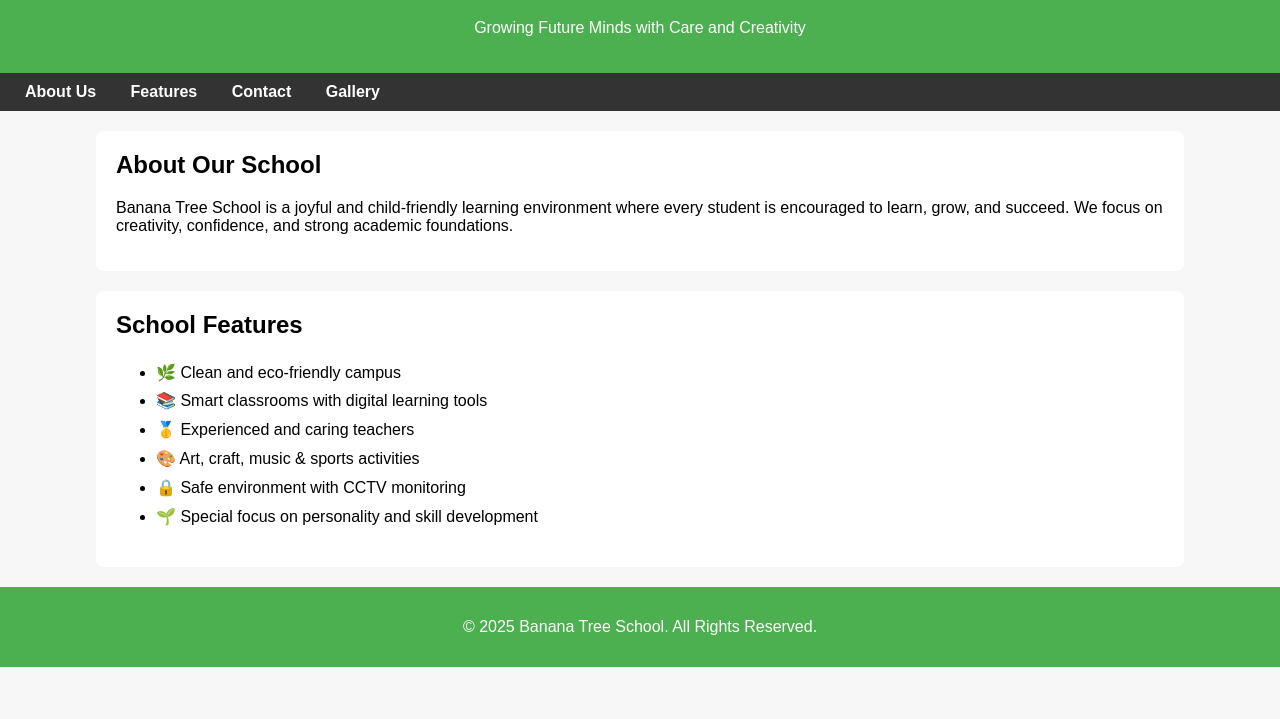
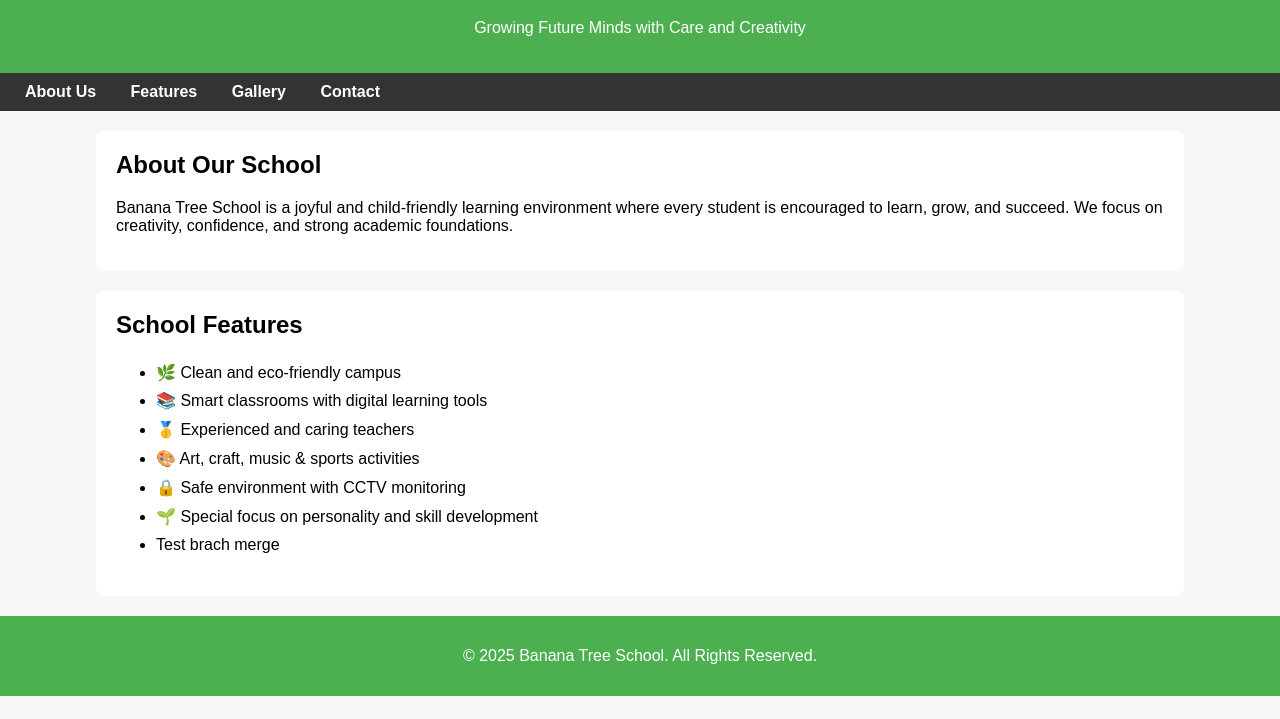
Before and after one commit to InquisitiveGirl/Bananatreemontessaryschool, a plain HTML site: page index.html in a window 1280 px wide. Shown: the part 81-800 px from the top of the page. Drawn offline with Linux system fonts and the light colour scheme.

Commit message:
Gallery order changed
added test merge comment also

```diff
--- a/index.html
+++ b/index.html
@@ -26,8 +26,9 @@
   <nav>
     <a href="#about">About Us</a>
     <a href="#features">Features</a>
+
+    <a href="gallery.html">Gallery</a>
     <a href="Contact.html">Contact</a>
-    <a href="gallery.html">Gallery</a>
 
   </nav>
 
@@ -46,6 +47,7 @@
         <li>🎨 Art, craft, music & sports activities</li>
         <li>🔒 Safe environment with CCTV monitoring</li>
         <li>🌱 Special focus on personality and skill development</li>
+        <li> Test brach merge</li>
       </ul>
     </div>
 
```
